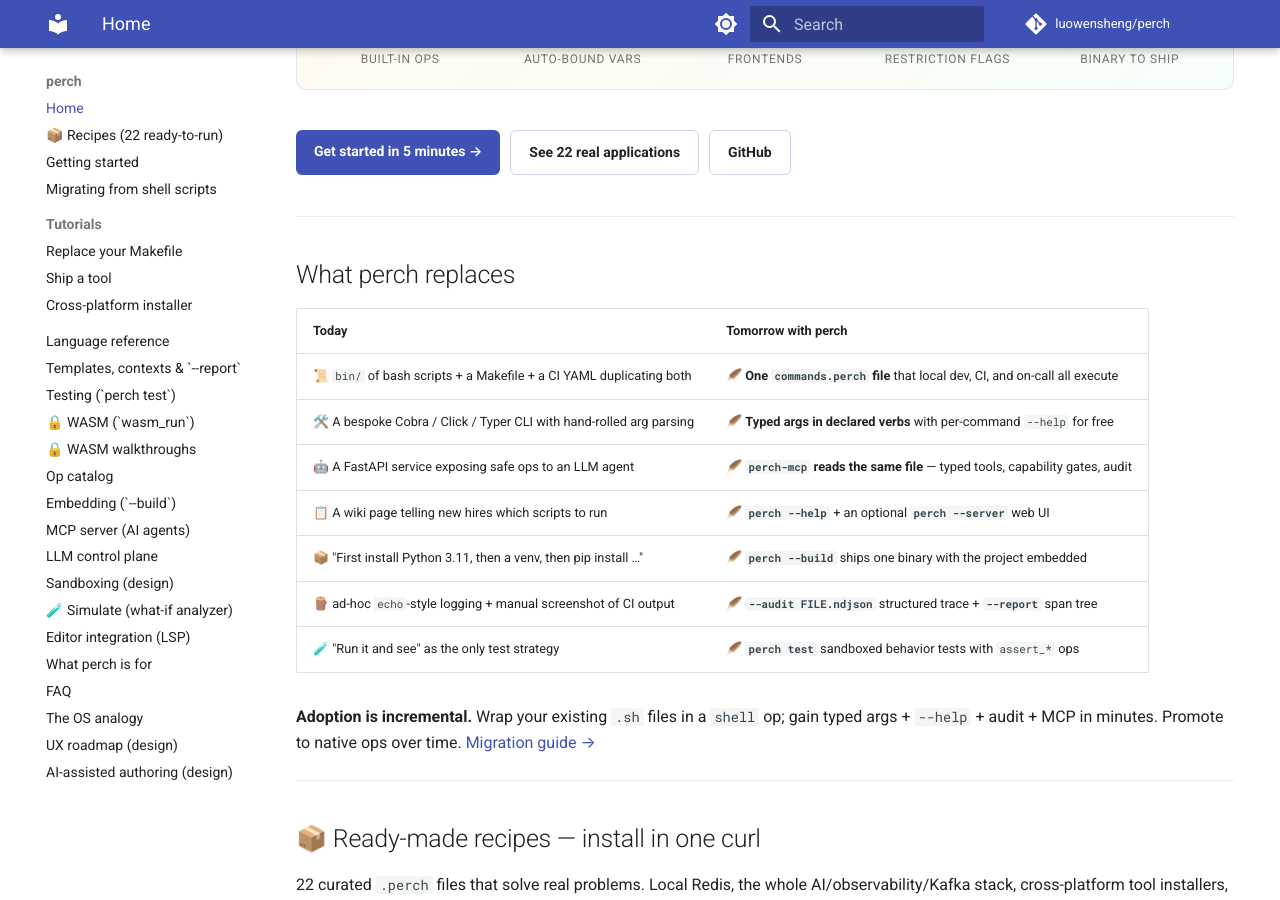
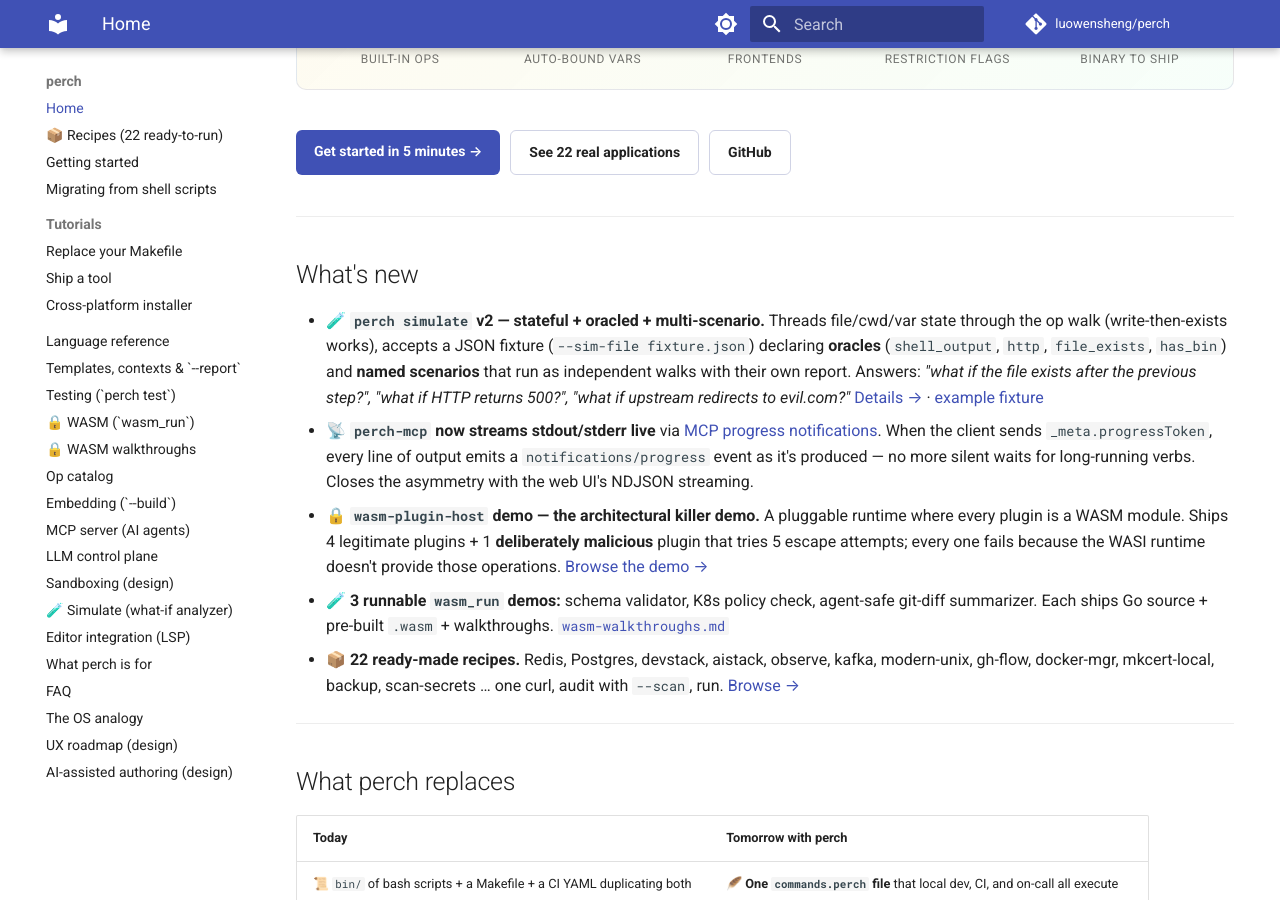
Before and after one commit to olivierdevelops/perch, an MkDocs documentation site: the page built from docs/index.md, in a window 1280 px wide and 900 px high, scrolled down 1456 px. Built offline with MkDocs 1.6.1 and Material for MkDocs 9.7.7, drawn with Linux system fonts in a browser that asks for light colours; comment, search, counter and statistics services are not loaded; some of the changed text lies outside the part shown.

Commit message:
docs: spotlight simulate v2, MCP streaming, wasm-plugin-host on the home page
- New "What's new" section above the fold lists the five recent shipped
  additions (simulate v2, MCP streaming, wasm-plugin-host demo, 3 wasm_run
  walkthroughs, 22 recipes) with direct deep-links.
- Simulate card promoted with a v2 badge + concrete v2 phrasing (state
  threading, oracles, named scenarios, --sim-file fixture.json).
- Agent-native card now mentions live streaming via MCP progress
  notifications and links to the streaming section.
- Three-commands-to-start snippet shows the multi-scenario fixture flow.
- Tightened the MCP streaming heading anchor to `#streaming-progress`
  (was generated as the unwieldy
  `#streaming-progress-live-output-during-long-running-commands`).
- Repaired the wasm.md#status- anchor in wasm-walkthroughs.md to match
  the actually-generated id.

mkdocs build --strict is clean; GH Pages will redeploy on push.

Co-Authored-By: Claude Opus 4.7 <noreply@anthropic.com>

````diff
--- a/docs/index.md
+++ b/docs/index.md
@@ -34,6 +34,16 @@ The animated demo above cycles through the same `redis.perch` file in five rende
   <a class="perch-cta__secondary" href="applications/">See 22 real applications</a>
   <a class="perch-cta__secondary" href="https://github.com/luowensheng/perch">GitHub</a>
 </div>
+
+---
+
+## What's new
+
+- 🧪 **`perch simulate` v2 — stateful + oracled + multi-scenario.** Threads file/cwd/var state through the op walk (write-then-exists works), accepts a JSON fixture (`--sim-file fixture.json`) declaring **oracles** (`shell_output`, `http`, `file_exists`, `has_bin`) and **named scenarios** that run as independent walks with their own report. Answers: *"what if the file exists after the previous step?", "what if HTTP returns 500?", "what if upstream redirects to evil.com?"* [Details →](simulate.md#stateful-simulation-oracles-and-scenarios) · [example fixture](https://github.com/luowensheng/perch/blob/main/docs/simulate-example.json)
+- 📡 **`perch-mcp` now streams stdout/stderr live** via [MCP progress notifications](mcp.md#streaming-progress). When the client sends `_meta.progressToken`, every line of output emits a `notifications/progress` event as it's produced — no more silent waits for long-running verbs. Closes the asymmetry with the web UI's NDJSON streaming.
+- 🔒 **`wasm-plugin-host` demo — the architectural killer demo.** A pluggable runtime where every plugin is a WASM module. Ships 4 legitimate plugins + 1 **deliberately malicious** plugin that tries 5 escape attempts; every one fails because the WASI runtime doesn't provide those operations. [Browse the demo →](https://github.com/luowensheng/perch/tree/main/demos/wasm-plugin-host)
+- 🧪 **3 runnable `wasm_run` demos:** schema validator, K8s policy check, agent-safe git-diff summarizer. Each ships Go source + pre-built `.wasm` + walkthroughs. [`wasm-walkthroughs.md`](wasm-walkthroughs.md)
+- 📦 **22 ready-made recipes.** Redis, Postgres, devstack, aistack, observe, kafka, modern-unix, gh-flow, docker-mgr, mkcert-local, backup, scan-secrets … one curl, audit with `--scan`, run. [Browse →](recipes.md)
 
 ---
 
@@ -109,7 +119,7 @@ ops/security (mkcert-local, backup, scan-secrets).
 
 <div class="card">
   <h4>🤖 Agent-native, no backend</h4>
-  <p>Replace your LLM-tool backend with a <code>.perch</code> file. <code>perch-mcp --no-shell --no-network -f ops.perch</code> is the whole stack. Typed verbs, declared schemas, capability gates, audit log — what you'd otherwise build from scratch.</p>
+  <p>Replace your LLM-tool backend with a <code>.perch</code> file. <code>perch-mcp --no-shell --no-network -f ops.perch</code> is the whole stack. Typed verbs, declared schemas, capability gates, audit log. <strong>Live streaming over MCP progress notifications</strong> — long-running verbs emit per-line stdout/stderr events as they run instead of returning a silent blob. <a href="mcp/#streaming-progress">Streaming →</a></p>
 </div>
 
 <div class="card">
@@ -191,6 +201,7 @@ perch <cmd> --help    # per-command help (args, defaults, examples)
 perch --check         # static validation
 perch test            # run every command marked `test` (sandboxed)
 perch simulate cmd --sim-os=linux --sim-have-bin=kubectl  # what would happen on THAT host?
+perch simulate cmd --sim-file fixture.json   # multi-scenario: happy / github-down / kubectl-missing
 perch --report cmd    # execute + render the span tree
 ```
 
@@ -219,8 +230,8 @@ The technical details that don't fit on the marketing panel above:
 </div>
 
 <div class="card">
-  <h4>🧪 <code>perch simulate</code> — what-if analyzer</h4>
-  <p>Walks the program against a HYPOTHETICAL environment (sim OS, sim bins, sim env vars, sim network allowlist, sim FS roots) and reports per-op outcomes: <strong>WILL_RUN ✓</strong> / <strong>WILL_FAIL ✗</strong> (with the specific capability that's missing) / <strong>MIGHT_FAIL ?</strong> (with the scenario that branches the outcome). No execution. Drop into CI to refuse PRs that wouldn't work on the target host. <a href="simulate/">Details →</a></p>
+  <h4>🧪 <code>perch simulate</code> — stateful what-if analyzer <span style="background:#eef;padding:1px 5px;border-radius:3px;font-size:.75em">v2</span></h4>
+  <p>Walks the program against a HYPOTHETICAL environment (sim OS, sim bins, sim env vars, sim network allowlist, sim FS roots) and reports per-op outcomes: <strong>WILL_RUN ✓</strong> / <strong>WILL_FAIL ✗</strong> / <strong>MIGHT_FAIL ?</strong>. <strong>v2 adds:</strong> state threading (write-then-exists works), <strong>oracles</strong> for `shell_output` / `http` / `file_exists` / `has_bin` (pin simulated outputs), and <strong>named scenarios</strong> in a JSON fixture (<code>--sim-file fixture.json</code>) so one run reports "happy path" vs "github-down" vs "kubectl-missing" side by side. <a href="simulate/">Details →</a></p>
 </div>
 
 <div class="card">
````
Also changed, not shown: docs/mcp.md (+3 -1 lines), docs/wasm-walkthroughs.md (+2 -2 lines).
